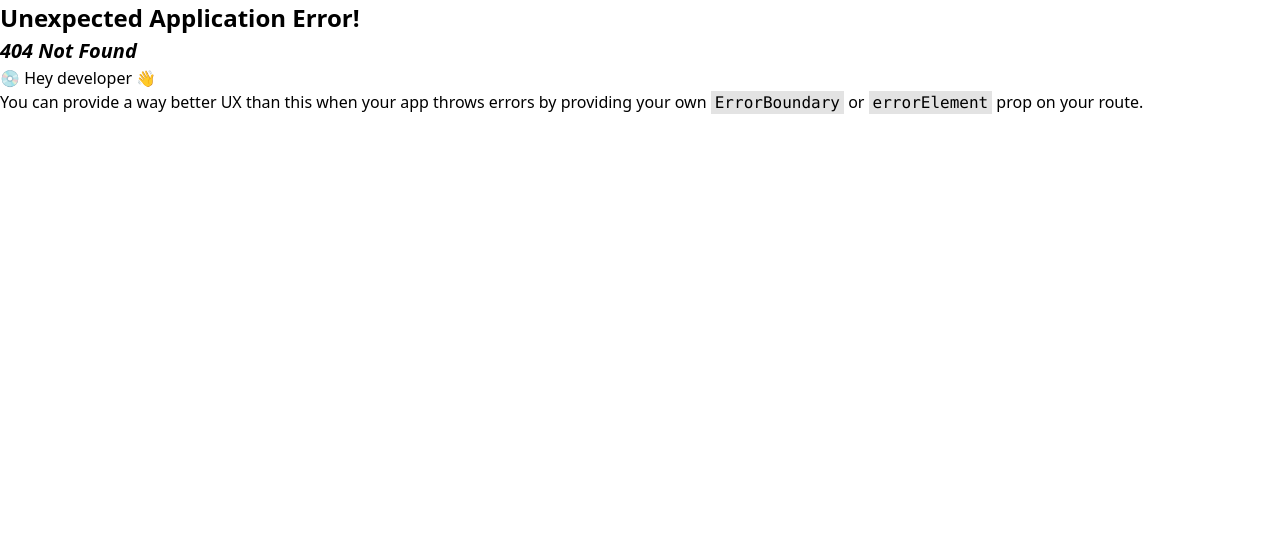
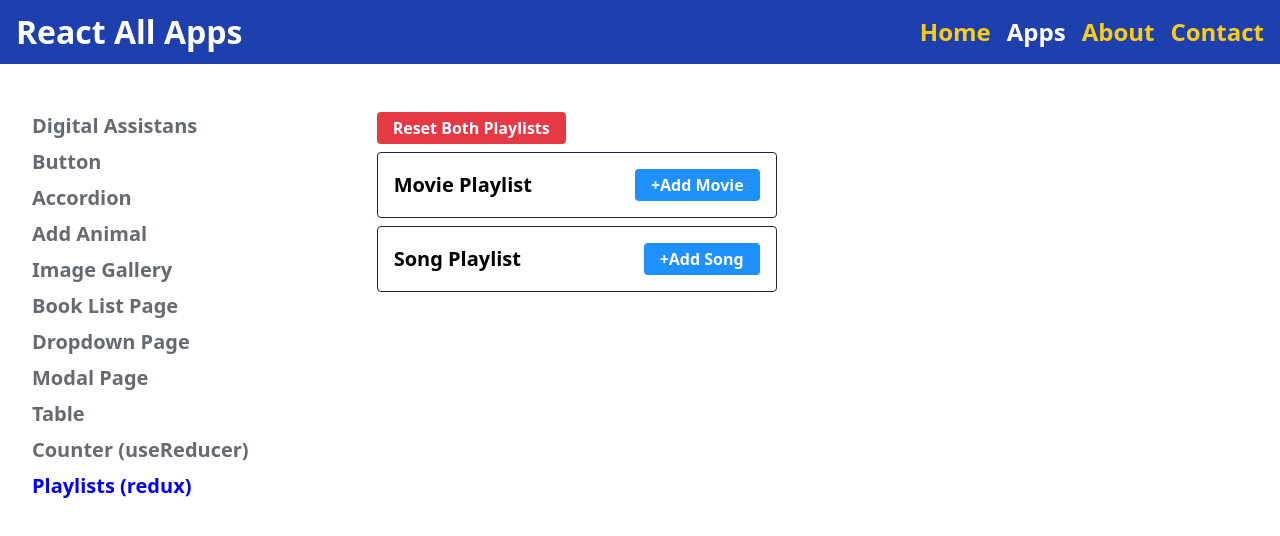
Before and after one commit to sedat355/react-all-apps, a React (Vite) app: page /apps/playlist in a window 1280 px wide. Before the commit this address had no page. Shown: the top 536 px of the page. Built offline with nearby package versions, Linux system fonts and the light colour scheme.

Commit message:
Playlists temel görünüm render edildi

```diff
--- a/src/components/Sidebar.jsx
+++ b/src/components/Sidebar.jsx
@@ -31,7 +31,10 @@ const Sidebar = () => {
         <NavLink to="table">Table</NavLink>
       </li>
       <li className="sidebar-list-item">
-        <NavLink to="counter">Counter</NavLink>
+        <NavLink to="counter">Counter (useReducer)</NavLink>
+      </li>
+      <li className="sidebar-list-item">
+        <NavLink to="playlist">Playlists (redux)</NavLink>
       </li>
     </ul>
   )
--- a/src/components/router.jsx
+++ b/src/components/router.jsx
@@ -14,6 +14,7 @@ import ModalPage from "../pages/modal/ModalPage"
 import AppsLayout from "../layouts/AppsLayout"
 import TablePage from "../pages/table/TablePage"
 import CounterPage from "../pages/CounterPage"
+import PlaylistPage from "../pages/playlist/PlaylistPage"
 
 const router = createBrowserRouter([
   {
@@ -68,6 +69,10 @@ const router = createBrowserRouter([
             path: "counter",
             element: <CounterPage />,
           },
+          {
+            path: "playlist",
+            element: <PlaylistPage />,
+          },
         ],
       },
       {
--- a/src/css/index.css
+++ b/src/css/index.css
@@ -3,7 +3,9 @@
 @tailwind utilities;
 
 @layer base {
-  *, *::before, *::after {
+  *,
+  *::before,
+  *::after {
     box-sizing: border-box;
     margin: 0;
     padding: 0;
@@ -42,7 +44,7 @@
     /* border: 2px solid rgb(106, 106, 106);     */
   }
   .tcolor::before {
-    content: '';
+    content: "";
     position: absolute;
     width: 20px;
     height: 20px;
@@ -66,18 +68,22 @@
     @apply w-1/2 px-2 py-1 rounded outline-none
   } */
   .sidebar-list-item {
-    @apply whitespace-nowrap pr-8 mb-2
+    @apply whitespace-nowrap pr-8 mb-2;
   }
   .sidebar-list-item a {
-    @apply whitespace-nowrap pr-8 mb-2 text-xl font-semibold text-black-four opacity-60 hover:opacity-100
+    @apply whitespace-nowrap pr-8 mb-2 text-xl font-semibold text-black-four opacity-60 hover:opacity-100;
   }
   .sidebar-list-item a.active {
-    @apply opacity-100 text-blue-five
+    @apply opacity-100 text-blue-five;
   }
   .navbar-list-item {
-    @apply font-bold text-2xl text-yellow-400 hover:text-yellow-300
+    @apply font-bold text-2xl text-yellow-400 hover:text-yellow-300;
   }
-  .thead, .tdata {
-    @apply px-8 py-2 text-center
+  .thead,
+  .tdata {
+    @apply px-8 py-2 text-center;
+  }
+  .playlist {
+    @apply flex items-center justify-between gap-x-2 border border-black-one p-4 rounded w-[400px];
   }
 }
--- a/src/pages/CounterPage.jsx
+++ b/src/pages/CounterPage.jsx
@@ -35,8 +35,6 @@ const initialState = {
 const CounterPage = () => {
   const [counter, dispatch] = useReducer(counterReducer, initialState)
   const inputRef = useRef()
-
-  console.log(counter)
 
   function increment() {
     dispatch({ type: ACTIONS.INCREMENT })
--- a/src/pages/book-list/BookList.jsx
+++ b/src/pages/book-list/BookList.jsx
@@ -6,8 +6,6 @@ import useBooksContext from "../../hooks/useBooksContext"
 
 const BookList = () => {
   const { books, setBooks, stableGetBooks } = useBooksContext()
-
-  console.log("booksContext:", books)
 
   // useEffect(() => {
   //   stableGetBooks("http://localhost:3000/books").then(data => setBooks(data))
--- /dev/null
+++ b/src/pages/playlist/MovieList.jsx
@@ -0,0 +1,5 @@
+const MovieList = () => {
+  return <div>MovieList</div>
+}
+
+export default MovieList
--- /dev/null
+++ b/src/pages/playlist/PlaylistPage.jsx
@@ -0,0 +1,20 @@
+import Button from "../../components/Button"
+
+const PlaylistPage = () => {
+  return (
+    <div className="flex flex-col gap-y-2">
+      <Button btnType="danger">Reset Both Playlists</Button>
+
+      <div className="playlist">
+        <h3>Movie Playlist</h3>
+        <Button btnType="primary">+Add Movie</Button>
+      </div>
+      <div className="playlist">
+        <h3>Song Playlist</h3>
+        <Button btnType="primary">+Add Song</Button>
+      </div>
+    </div>
+  )
+}
+
+export default PlaylistPage
--- /dev/null
+++ b/src/pages/playlist/SongList.jsx
@@ -0,0 +1,5 @@
+const SongList = () => {
+  return <div>SongList</div>
+}
+
+export default SongList
```
